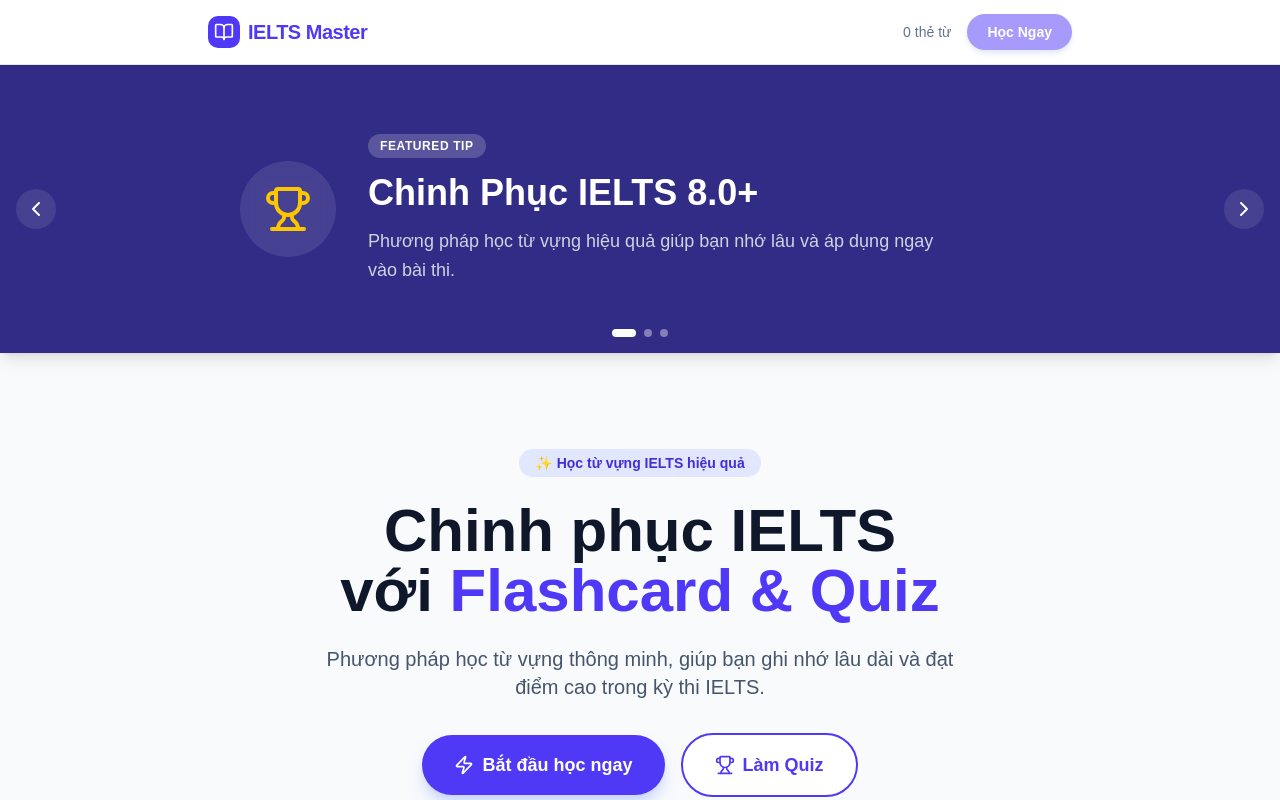
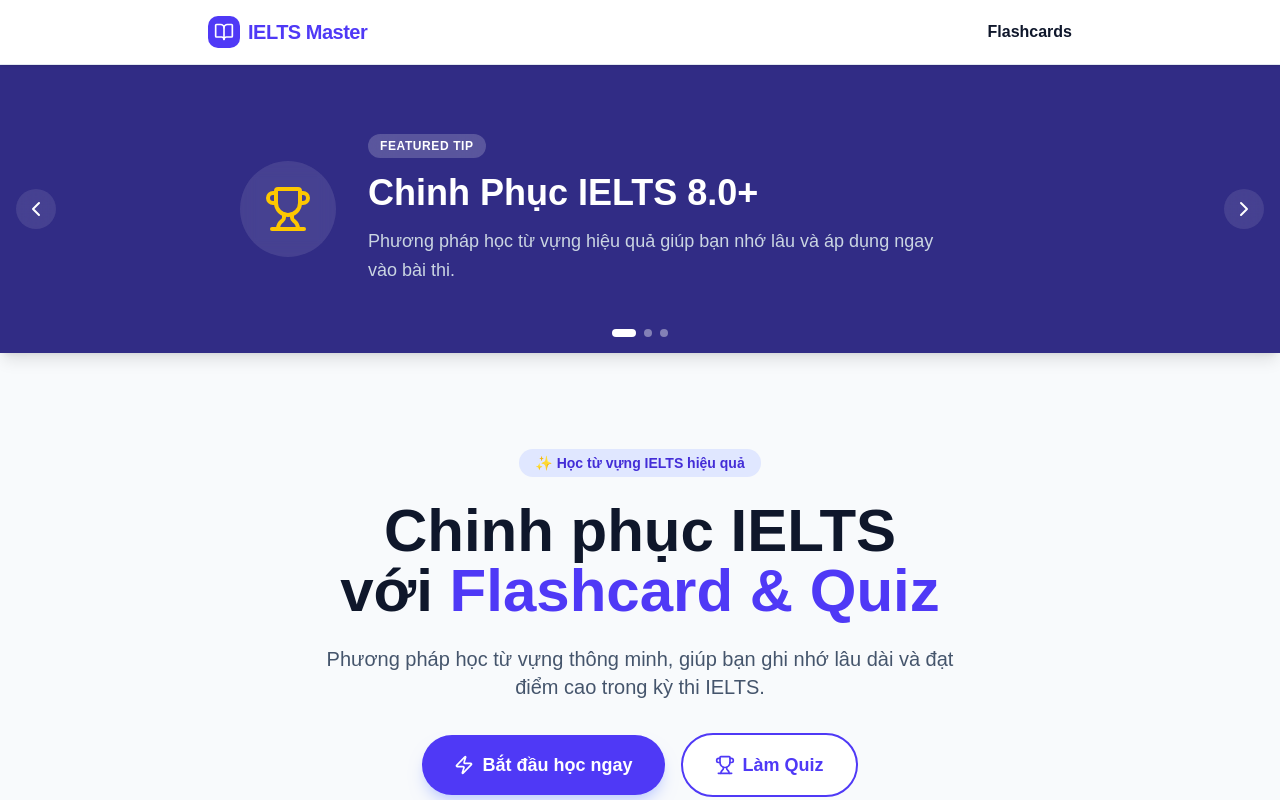
Before and after one commit to phuctrank81/flashcard-phuctran, a Next.js app: page / in a window 1280 px wide. Shown: the top 800 px of the page. Built offline with nearby package versions, Linux system fonts and the light colour scheme.

Commit message:
new update

```diff
--- a/app/components/header.tsx
+++ b/app/components/header.tsx
@@ -1,8 +1,6 @@
 import { BookOpen } from "lucide-react"
 
 export default function Header() {
-  const flashcardsCount = 0 // hoặc lấy từ state / context sau này
-
   const handleStartStudy = () => {
     console.log("Start study")
   }
@@ -21,26 +19,12 @@ export default function Header() {
         </div>
 
         {/* Actions */}
-        <div className="flex items-center gap-4">
-          <span className="text-slate-500 text-sm hidden sm:inline-block font-medium">
-            {flashcardsCount} thẻ từ
-          </span>
-
-          <button
-            onClick={handleStartStudy}
-            disabled={flashcardsCount === 0}
-            className="
-              bg-indigo-600 text-white
-              px-5 py-2 rounded-full text-sm font-semibold
-              hover:bg-indigo-700
-              disabled:opacity-50 disabled:cursor-not-allowed
-              transition-all shadow-md shadow-indigo-200
-              active:scale-95
-            "
-          >
-            Học Ngay
-          </button>
-        </div>
+        <button
+          onClick={handleStartStudy}
+          className="text-slate-900 hover:text-indigo-600 transition-colors font-semibold"
+        >
+          Flashcards
+        </button>
       </div>
     </header>
   )
```
